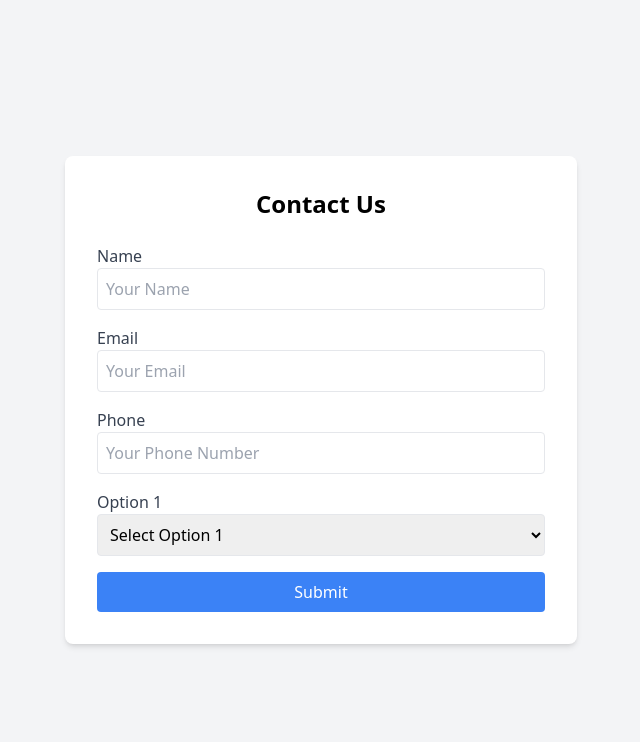
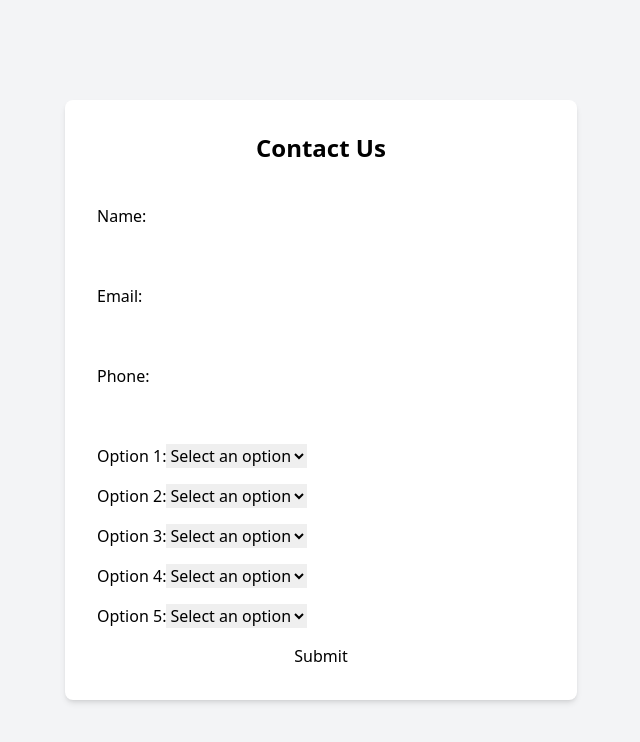
Before and after one commit to janibhaiv2/urgeweb, a Next.js app: page /contact in a window 1280 px wide. Shown: the top 742 px of the page, without its empty margins (319-959 px from the left). Built offline with nearby package versions, Linux system fonts and the light colour scheme.

Commit message:
Updated contact form and other changes

```diff
--- a/pages/contact.js
+++ b/pages/contact.js
@@ -5,10 +5,14 @@ export default function ContactForm() {
     name: '',
     email: '',
     phone: '',
-    option1: '',
-    option2: '',
-    option3: '',
+    dropdown1: '',
+    dropdown2: '',
+    dropdown3: '',
+    dropdown4: '',
+    dropdown5: '',
   });
+  const [popupVisible, setPopupVisible] = useState(false);
+  const [popupMessage, setPopupMessage] = useState('');
 
   const handleChange = (e) => {
     setFormData({ ...formData, [e.target.name]: e.target.value });
@@ -18,7 +22,7 @@ export default function ContactForm() {
     e.preventDefault();
 
     try {
-      const response = await fetch('/api/submit', {
+      const response = await fetch('https://yourdomain.com/submit_contact.php', {
         method: 'POST',
         headers: {
           'Content-Type': 'application/json',
@@ -27,12 +31,29 @@ export default function ContactForm() {
       });
 
       const result = await response.json();
-      if (result.message) {
-        alert(result.message);
+      setPopupMessage(result.message);
+      setPopupVisible(true);
+
+      setTimeout(() => {
+        setPopupVisible(false);
+      }, 2000);
+
+      if (result.status === 'success') {
+        setFormData({
+          name: '',
+          email: '',
+          phone: '',
+          dropdown1: '',
+          dropdown2: '',
+          dropdown3: '',
+          dropdown4: '',
+          dropdown5: '',
+        });
       }
     } catch (error) {
-      console.error('Error:', error);
-      alert('Failed to submit the form');
+      setPopupMessage('An error occurred. Please try again.');
+      setPopupVisible(true);
+      setTimeout(() => setPopupVisible(false), 2000);
     }
   };
 
@@ -41,59 +62,54 @@ export default function ContactForm() {
       <form onSubmit={handleSubmit} className="w-full max-w-lg p-8 bg-white shadow-md rounded-lg">
         <h2 className="text-2xl font-bold mb-6 text-center">Contact Us</h2>
 
-        <label className="block text-gray-700">Name</label>
-        <input
-          type="text"
-          name="name"
-          value={formData.name}
-          onChange={handleChange}
-          className="w-full p-2 mb-4 border rounded focus:outline-none focus:ring focus:ring-blue-200"
-          placeholder="Your Name"
-          required
-        />
+        <label>Name:</label>
+        <input type="text" name="name" value={formData.name} onChange={handleChange} required />
 
-        <label className="block text-gray-700">Email</label>
-        <input
-          type="email"
-          name="email"
-          value={formData.email}
-          onChange={handleChange}
-          className="w-full p-2 mb-4 border rounded focus:outline-none focus:ring focus:ring-blue-200"
-          placeholder="Your Email"
-          required
-        />
+        <label>Email:</label>
+        <input type="email" name="email" value={formData.email} onChange={handleChange} required />
 
-        <label className="block text-gray-700">Phone</label>
-        <input
-          type="tel"
-          name="phone"
-          value={formData.phone}
-          onChange={handleChange}
-          className="w-full p-2 mb-4 border rounded focus:outline-none focus:ring focus:ring-blue-200"
-          placeholder="Your Phone Number"
-          required
-        />
+        <label>Phone:</label>
+        <input type="text" name="phone" value={formData.phone} onChange={handleChange} required />
 
-        <label className="block text-gray-700">Option 1</label>
-        <select
-          name="option1"
-          value={formData.option1}
-          onChange={handleChange}
-          className="w-full p-2 mb-4 border rounded focus:outline-none focus:ring focus:ring-blue-200"
-          required
-        >
-          <option value="">Select Option 1</option>
-          <option value="Option 1A">Option 1A</option>
-          <option value="Option 1B">Option 1B</option>
-        </select>
+        {[...Array(5)].map((_, index) => (
+          <div key={index}>
+            <label>Option {index + 1}:</label>
+            <select name={`dropdown${index + 1}`} value={formData[`dropdown${index + 1}`]} onChange={handleChange} required>
+              <option value="">Select an option</option>
+              <option value="Option A">Option A</option>
+              <option value="Option B">Option B</option>
+              <option value="Option C">Option C</option>
+            </select>
+          </div>
+        ))}
 
-        <button
-          type="submit"
-          className="w-full bg-blue-500 text-white py-2 rounded hover:bg-blue-600 transition duration-200"
-        >
-          Submit
-        </button>
+        <button type="submit">Submit</button>
+
+        {/* Popup */}
+        {popupVisible && (
+          <div className="popup">{popupMessage}</div>
+        )}
       </form>
+
+      <style jsx>{`
+        form {
+          display: flex;
+          flex-direction: column;
+          gap: 1rem;
+        }
+        .popup {
+          position: fixed;
+          bottom: 10%;
+          left: 50%;
+          transform: translateX(-50%);
+          background: #4caf50;
+          color: white;
+          padding: 1rem;
+          border-radius: 0.5rem;
+          opacity: ${popupVisible ? 1 : 0};
+          transition: opacity 0.5s ease;
+        }
+      `}</style>
     </div>
   );
 }
```
Also changed, not shown: 1 other file (tests, documents, lock files or other folders).
